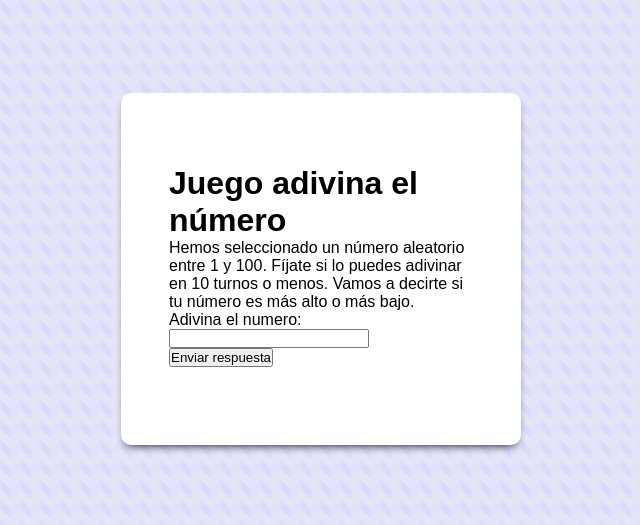
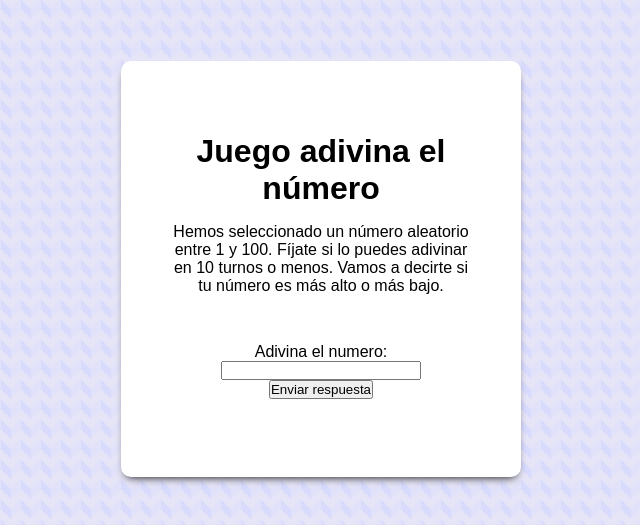
Before and after one commit to coozaa/estudio_alke, a plain HTML site: page index.html in a window 1280 px wide. Shown: the part 131-656 px from the top of the page, without its empty margins (319-959 px from the left). Drawn offline with Linux system fonts and the light colour scheme.

Commit message:
13 marzo

```diff
--- a/index.html
+++ b/index.html
@@ -10,14 +10,18 @@
   <body>
 
     <div class="juego">
-       <h1>Juego adivina el número</h1>
+       <h1 class="juego_title">Juego adivina el número</h1>
 
-        <p>Hemos seleccionado un número aleatorio entre 1 y 100. Fíjate si lo puedes adivinar en 10 turnos o menos. Vamos a decirte si tu número es más alto o más bajo.</p>
+        <p class="juego_parrafo">Hemos seleccionado un número aleatorio entre 1 y 100. Fíjate si lo puedes adivinar en 10 turnos o menos. Vamos a decirte si tu número es más alto o más bajo.</p>
 
      <div class="form">
+
+         <div class="form_gruop">
          <label for="guessField">Adivina el numero:</label>
          <input type="number" min="1" max="100" required id="guessField" class="guessField">
         <input type="submit" value="Enviar respuesta" class="guessSubmit">
+        <span class="form_line"></span>
+      </div>
      </div>
 
      <div class="resultParas">
--- a/style.css
+++ b/style.css
@@ -23,8 +23,28 @@
   border-radius: 10px;
   box-shadow: 0px 5px 10px -5px; /* color negro con una transparecia 30% */
           /*0 en x, 5 en y bluer 10, spret -5*/
+  text-align: center;  /*centra todo el texto*/
 }
 
+.juego_title {
+  font-size: 2rem;
+  margin-bottom: .5em;
+}
+
+.juego_parrafo {
+  font-weight: 400;
+}
+
+.form {
+
+  margin-top: 3em;
+  display: grid;
+  gap: 2.5em;
+}
+
+.form_gruop {
+
+}
 .form input[type="number"] {
     width: 200px;
   }
```
